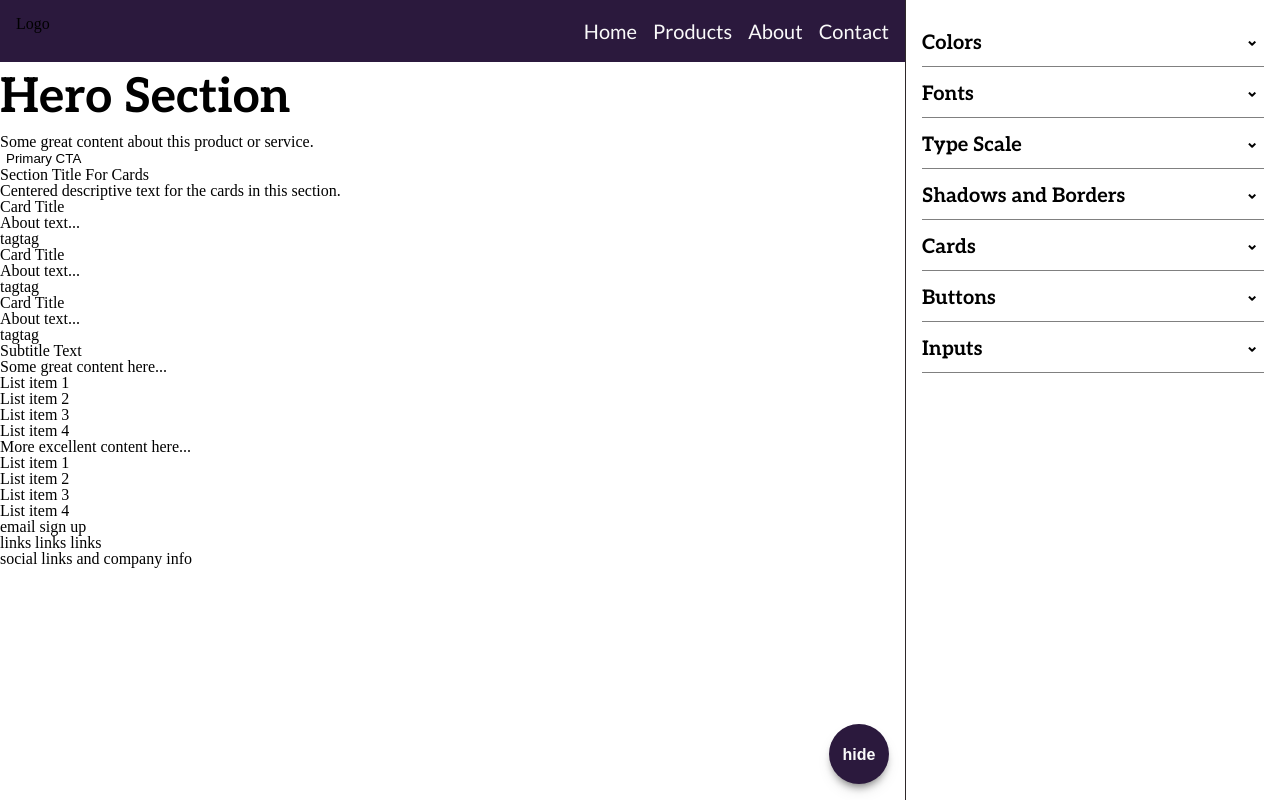
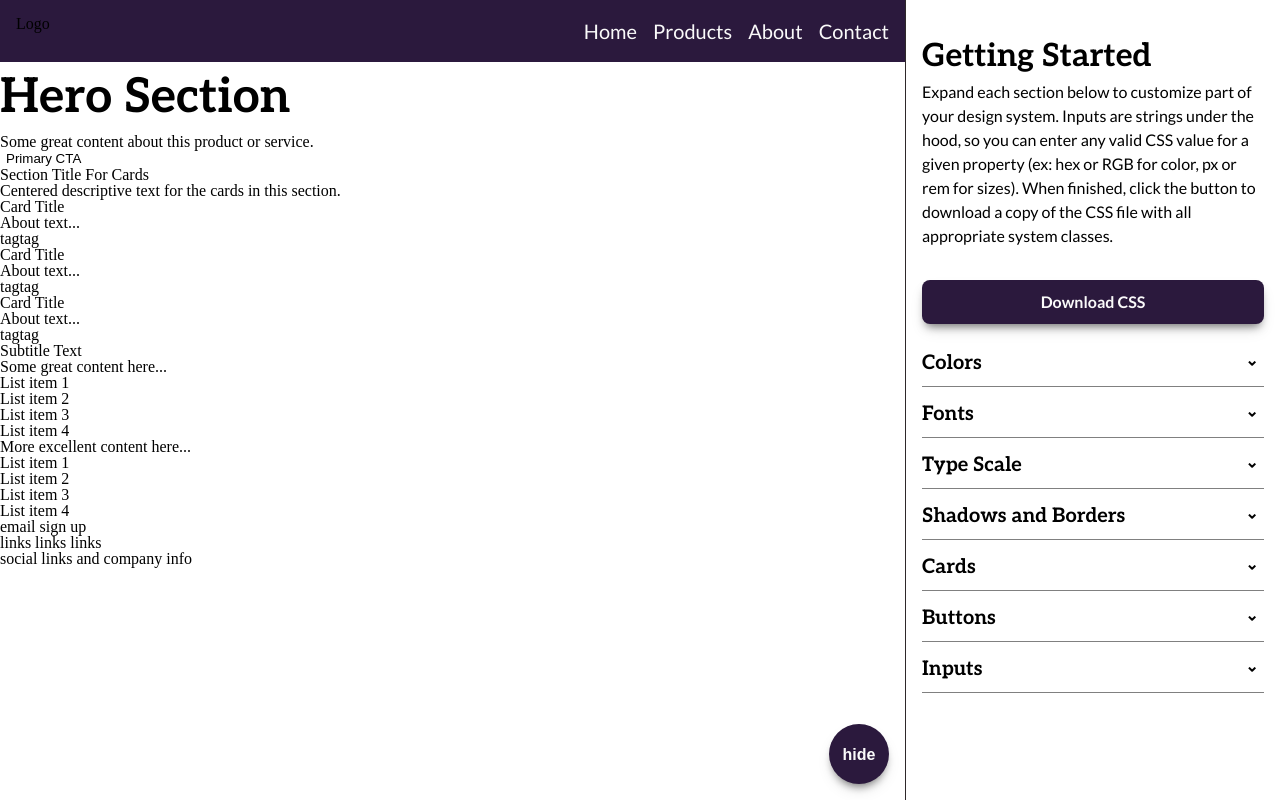
Before and after one commit to brendanbax/fledge, a Vue app: page / in a window 1280 px wide. Built offline with nearby package versions, Linux system fonts and the light colour scheme.

Commit message:
adds utility classes

```diff
--- a/src/App.vue
+++ b/src/App.vue
@@ -2,8 +2,13 @@
   <div id="app">
     <button class="bg-primary text-light btn-fab" :class="fabObject.class" @click="menuOpen = !menuOpen">{{ fabObject.icon }}</button>
     <div v-if="menuOpen" id="menu" class="bg-white">
+      <div class="mt-1 mb-1 flex-col">
+        <h3 class="text-h3">Getting Started</h3>
+        <p class="text-body mb-1">Expand each section below to customize part of your design system. Inputs are strings under the hood, so you can enter any valid CSS value for a given property <em>(ex: hex or RGB for color, px or rem for sizes)</em>. When finished, click the button to download a copy of the CSS file with all appropriate system classes.</p>
+        <button class="btn-primary mt-1">Download CSS</button>
+      </div>
       <Accordion label="Colors">
-        <fieldset class="field-set">
+        <fieldset class="mb-1">
           <label v-for="(color, idx) in colorOptions" :key="'color_' + idx">
             <div class="text-label">{{ color.name }}</div>
             <div class="input-row">
@@ -14,7 +19,7 @@
         </fieldset>
       </Accordion>
       <Accordion label="Fonts">
-        <fieldset class="field-set">
+        <fieldset class="mb-1">
           <label>
             <div class="text-label">Primary Font URL</div>
             <div class="input-row">
@@ -29,7 +34,7 @@
           </label>
           <button class="btn-secondary btn-small" @click="updatePageStyles">Update</button>
         </fieldset>
-        <fieldset class="field-set">
+        <fieldset class="mb-1">
           <label>
             <div class="text-label">Secondary Font URL</div>
             <div class="input-row">
@@ -46,9 +51,9 @@
         </fieldset>
       </Accordion>
       <Accordion label="Type Scale">
-        <fieldset v-for="(type, idx) in typeOptions" :key="'type_' + idx" class="field-set">
+        <fieldset v-for="(type, idx) in typeOptions" :key="'type_' + idx" class="mb-1">
           <h6 :class="getTextClass(type.prop)">{{ type.name }}</h6>
-          <div class="field-set inset">
+          <div class="mb-1 inset">
             <p class="text-label">Font Family</p>
             <fieldset>
               <label class="text-label inline-input">
@@ -94,9 +99,9 @@
         <p>attributes may include border radius, shadows, outlines, etc.</p>
       </Accordion>
       <Accordion label="Buttons">
-        <fieldset v-for="(button, idx) in buttonOptions" :key="'btn_' + idx" class="field-set">
+        <fieldset v-for="(button, idx) in buttonOptions" :key="'btn_' + idx" class="mb-1">
           <h6 class="text-h6">{{ button.name }}</h6>
-          <div class="field-set inset">
+          <div class="mb-1 inset">
             <label class="inline-input">
               <input class="text-body" type="checkbox" v-model="button.val.border" @change="handleToggle('border', button.prop)" />
               <span class="text-label">Border</span>
@@ -264,9 +269,6 @@ export default {
 .input-row {
   position: relative;
 }
-.field-set {
-  margin-top: 1rem;
-}
 .inset {
   margin-left: .25rem;
   padding-left: .75rem;
@@ -297,4 +299,17 @@ input[type="color"] {
   right: 0;
   bottom: 1.5rem;
 }
+/* Utility Classes */
+.flex, .flex-col {
+  display: flex;
+}
+.flex-col {
+  flex-direction: column;
+}
+.mt-1 {
+  margin-top: 1rem;
+}
+.mb-1 {
+  margin-bottom: 1rem;
+}
 </style>
```
